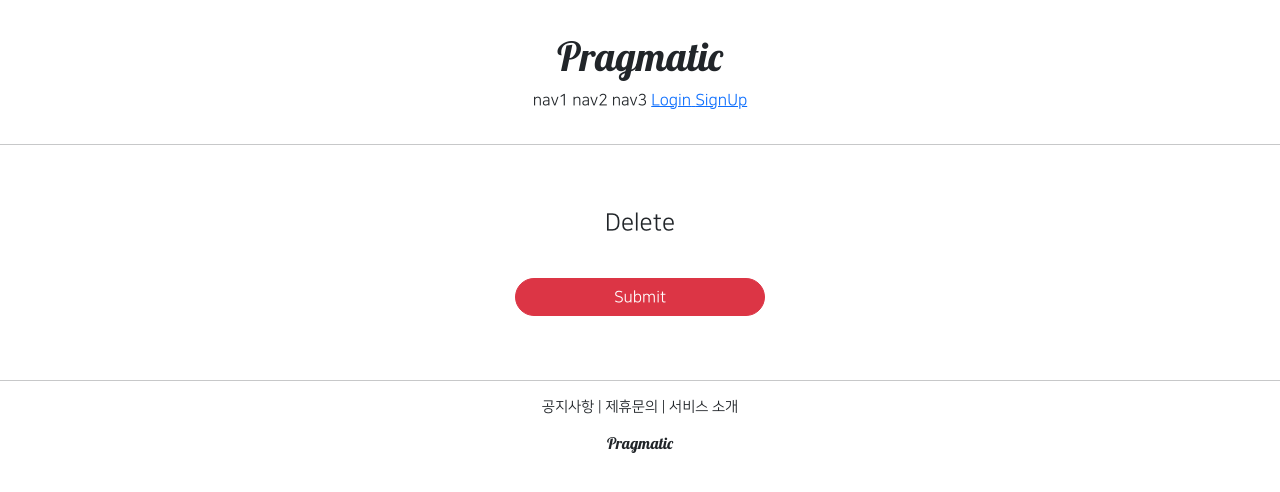
After one commit to whdrjs2626/django-snsapp, a Django app: template accountapp/templates/accountapp/delete.html in a window 1280 px wide. The commit adds this page. Shown: the top 492 px of the page. Run offline with Django 4.2, Linux system fonts and the light colour scheme; the template is opened without the code that fills it, so the values that code supplies are empty; some libraries are stand-ins or nearby versions.

Commit message:
26강 - DeleteView - 계정 삭제 구현

```diff
--- /dev/null
+++ b/accountapp/templates/accountapp/delete.html
@@ -0,0 +1,13 @@
+{% extends 'base.html' %}
+
+{% block content %}
+    <div style="text-align: center; max-width: 500px; margin: 4rem auto;">
+        <div class="mb-4"> <!-- marginbottom 4배 -->
+            <h4>Delete</h4>
+        </div>
+        <form action="{% url 'accountapp:delete' pk=user.pk %}" method="post">
+            {% csrf_token %}
+            <input type="submit" class="btn btn-danger rounded-pill col-6 mt-3">
+        </form>
+    </div>
+{% endblock %}
--- a/accountapp/templates/accountapp/detail.html
+++ b/accountapp/templates/accountapp/detail.html
@@ -13,6 +13,9 @@
             <a href="{% url 'accountapp:update' pk=user.pk %}">
                 <p>Change Info</p>
             </a>
+            <a href="{% url 'accountapp:delete' pk=user.pk %}">
+                <p>Delete</p>
+            </a>
             {% endif %}
         </div>
     </div>
--- a/accountapp/urls.py
+++ b/accountapp/urls.py
@@ -1,7 +1,8 @@
 from django.contrib.auth.views import LoginView, LogoutView
 from django.urls import path
 
-from accountapp.views import hello_world, AccountCreateView, AccountDetailView, AccountUpdateView  # 지정한 뷰 함수 가져오기
+from accountapp.views import hello_world, AccountCreateView, AccountDetailView, AccountUpdateView, \
+    AccountDeleteView  # 지정한 뷰 함수 가져오기
 
 app_name = "accountapp"
 
@@ -12,4 +13,5 @@ urlpatterns = [
     path('create/', AccountCreateView.as_view(), name='create'),
     path('detail/<int:pk>', AccountDetailView.as_view(), name='detail'), # detail은 특정 유저의 정보를 봐야 함 - 계정의 ID(pk)가 필요함, <int:pk> - pk라는 이름의 int 정보를 받겠다.
     path('update/<int:pk>', AccountUpdateView.as_view(), name='update'),
+    path('delete/<int:pk>', AccountDeleteView.as_view(), name='delete'),
 ]
--- a/templates/header.html
+++ b/templates/header.html
@@ -9,14 +9,17 @@
         {% if not user.is_authenticated %}
         <a href="{% url 'accountapp:login' %}?next={{ request.path }}">
             <!-- 유저가 로그인되어 있지 않으면 login버튼을 띄움, 버튼 클릭 시 login 페이지로 이동된다. get 요청으로 next를 지정하여 리다이렉트 시 원래 있었던 페이지로 돌아옴 -->
-            <span>login</span>
+            <span>Login</span>
+        </a>
+        <a href="{% url 'accountapp:create' %}?next={{ request.path }}">
+            <span>SignUp</span>
         </a>
         {% else %}
         <a href="{% url 'accountapp:detail' pk=user.pk %}"> <!-- 지금 접속한 유저의 pk값을 넣어준다. -->
             <span>MyPage</span>
         </a>
         <a href="{% url 'accountapp:logout' %}?next={{ request.path }}">
-            <span>logout</span>
+            <span>Logout</span>
         </a>
         {% endif %}
     </div>
```
Also changed, not shown: accountapp/views.py (+8 -3 lines).
